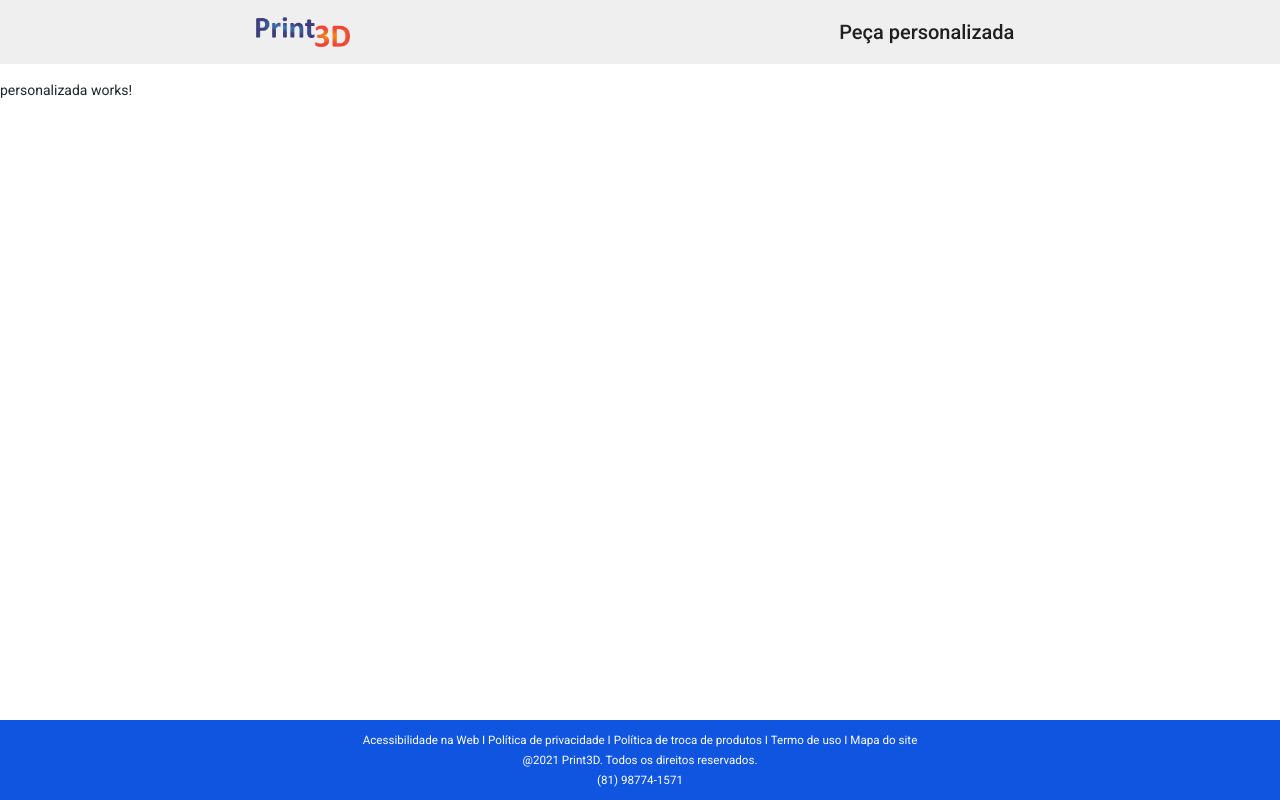
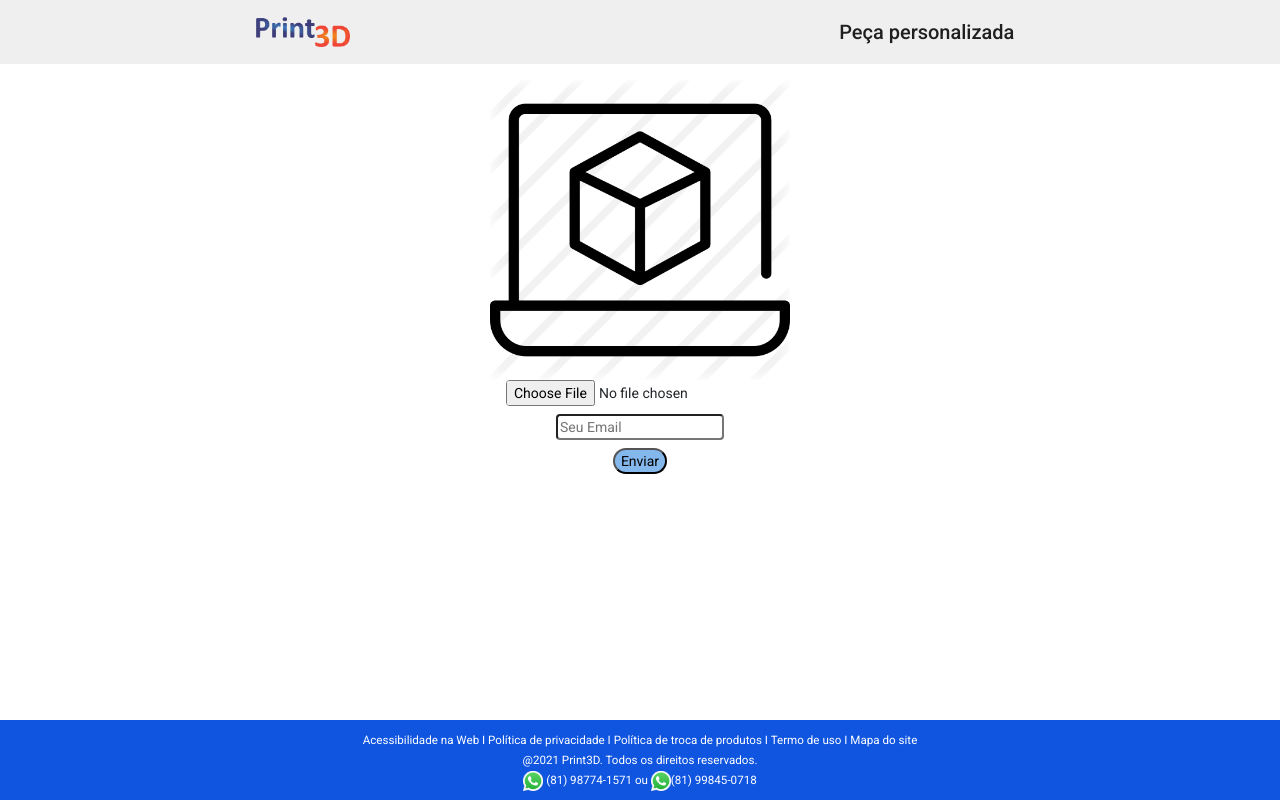
Before and after one commit to Gustavocdm/3dloja, an Angular app: page /personalizada in a window 1280 px wide. Built offline with nearby package versions, Linux system fonts and the light colour scheme.

Commit message:
MODIFICAÇÕE
Acrescentada interface e CSS no modulo personalizado e Watsapp aos numeros.

```diff
--- a/src/app/personalizada/personalizada.component.css
+++ b/src/app/personalizada/personalizada.component.css
@@ -0,0 +1,24 @@
+.box-upload{
+    text-align: center;
+    padding: auto;
+    white-space: pre;
+   display: block;
+   background-repeat: no-repeat;
+}
+
+label{
+    display: block;
+  }
+
+  button{
+      border-radius: 20px;
+      background-color: rgb(132, 183, 236);
+  }
+
+  input{
+      border-radius: 4px;
+  }
+
+  img{
+      width: 300px;
+  }
--- a/src/app/personalizada/personalizada.component.html
+++ b/src/app/personalizada/personalizada.component.html
@@ -1 +1,6 @@
-<p>personalizada works!</p>
+<div class="box-upload">
+    <img src="assets/img/3d.png">
+<label><input type="file" id="file" name="file"/></label>
+<label><input type="email" formControlName="email" matInput placeholder="Seu Email"></label>
+<label><button ng-click="enviar()">Enviar</button></label>
+</div>
--- a/src/app/shared/components/rodape/rodape.component.css
+++ b/src/app/shared/components/rodape/rodape.component.css
@@ -8,3 +8,6 @@
     padding: 10px 0;
     height: 80px;
 }
+img{
+    width: 20px;
+}
--- a/src/app/shared/components/rodape/rodape.component.html
+++ b/src/app/shared/components/rodape/rodape.component.html
@@ -2,6 +2,8 @@
     <h5>Acessibilidade na Web I Política de privacidade I Política de troca de produtos I Termo de uso I Mapa do
         site<br>
         @2021 Print3D. Todos os direitos reservados.<br>
-        (81) 98774-1571
+       <a  href="https://api.whatsapp.com/send?phone=5581987741571&text=Ol%C3%A1%2C%20poderia%20me%20ajudar%3F%3F%3F"><img src="assets/img/whatsapp-logo-1.png" > </a>  (81) 98774-1571
+ou     <a  href="
+https://api.whatsapp.com/send?phone=5581998450718&text=Ol%C3%A1%2C%20poderia%20me%20ajudar%3F%3F%3F"><img src="assets/img/whatsapp-logo-1.png" > </a>(81) 99845-0718
     </h5>
 </div>
```
Also changed, not shown: src/assets/img/3d.png (added), src/assets/img/whatsapp-logo-1.png (added).
